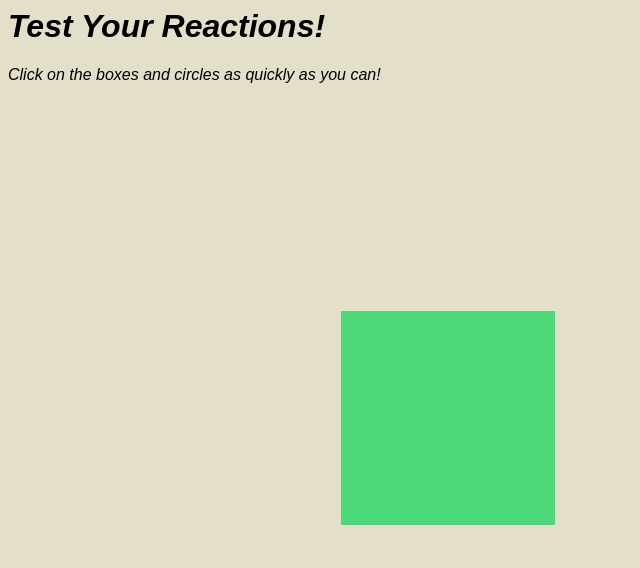
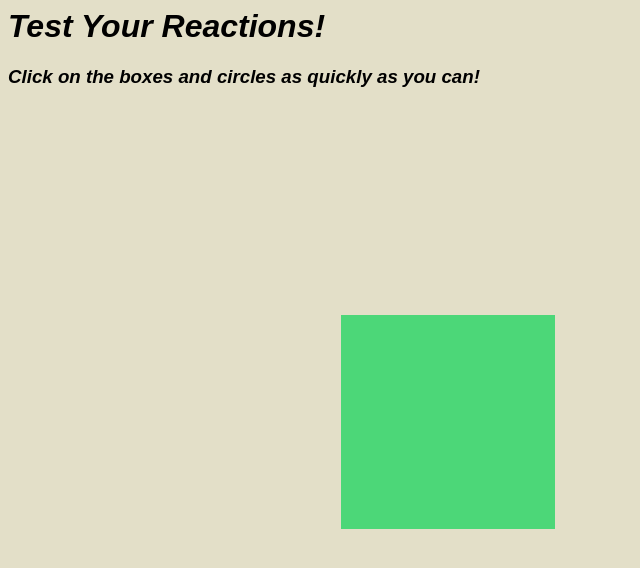
Before and after one commit to ashik85/reaction-timer-game, a plain HTML site: page index.html in a window 1280 px wide. Shown: the whole page, without its empty margins (0-640 px from the left). Drawn offline with Linux system fonts and the light colour scheme.

Commit message:
Update index.html

```diff
--- a/index.html
+++ b/index.html
@@ -2,7 +2,7 @@
 
     <head>
 
-        <title>Reaction Timer</title>
+        <title>Game-Quick Reaction</title>
 
         <link href="style.css" type="text/css" rel="stylesheet">
 
@@ -10,13 +10,21 @@
 
     <body>
 
+        <div height="40%">
+
         <h1 class="italic">Test Your Reactions!</h1>
 
-        <p class="italic">Click on the boxes and circles as quickly as you can!</p>
+        <h3 class="italic">Click on the boxes and circles as quickly as you can!</h3>
+
+        </div>
+
+        <div height="20%">
 
         <p id="best" class="bold hidden">Overall Best: <span class="italic" id="bestTime"></span></p>
 
         <p id="time" class="bold hidden">Your time: <span class="italic" id="timeTaken"></span></p>
+
+        </div>
 
         <h3 id="comment"><h3>
 
```
